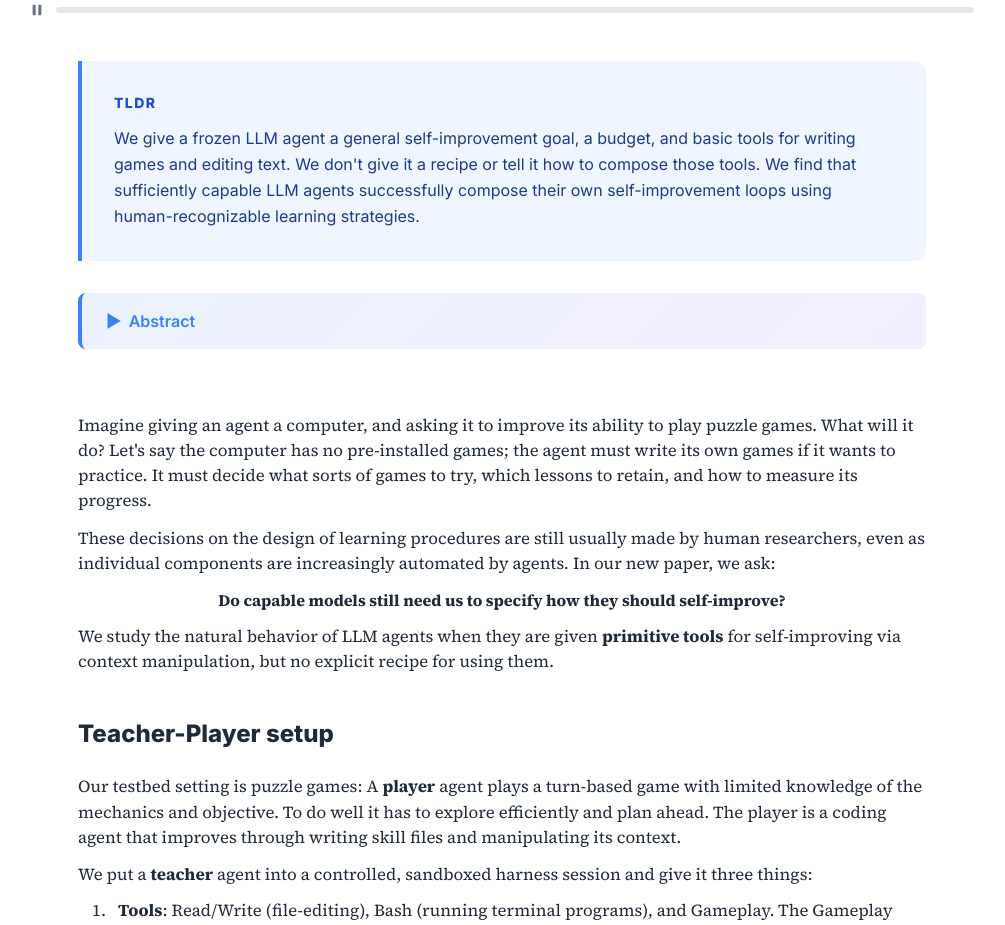
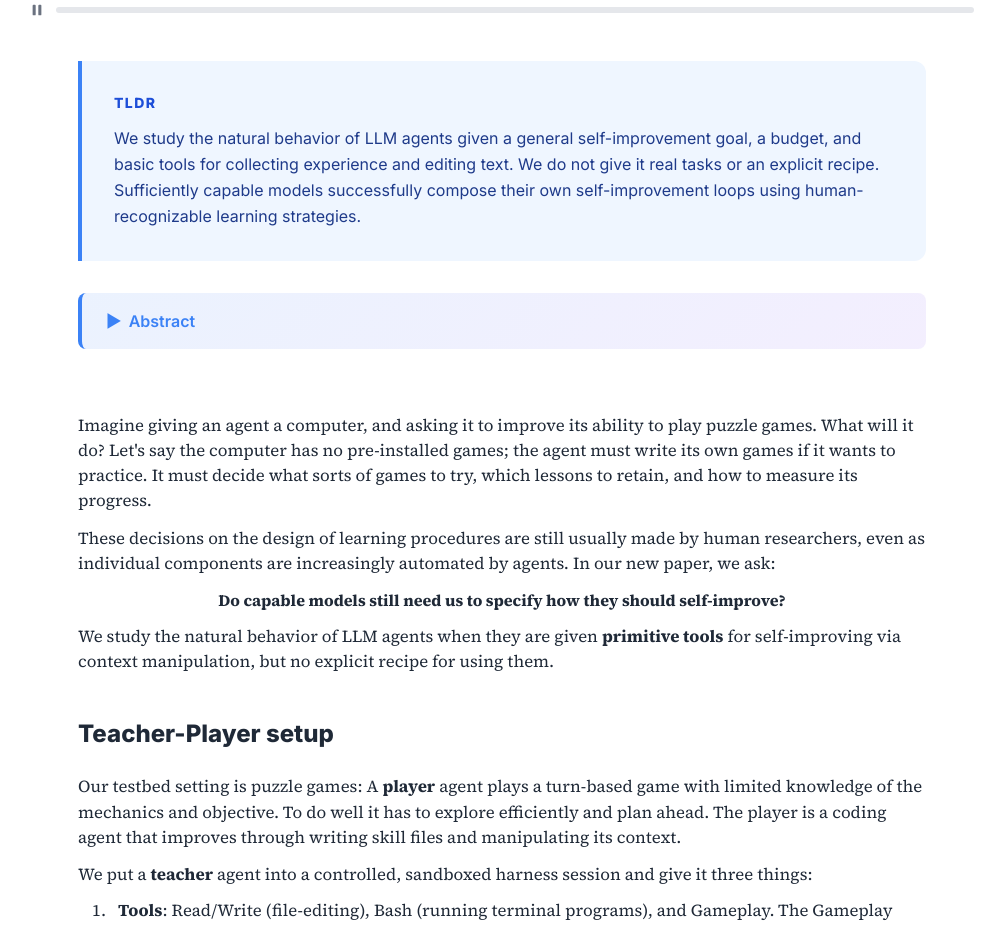
Before and after one commit to ssundaram21/self-org, a plain HTML site: page index.html in a window 1280 px wide. Shown: the part 1100-2025 px from the top of the page, without its empty margins (138-1143 px from the left). Drawn offline with nearby package versions, Linux system fonts and the light colour scheme.

Commit message:
Update index.html

```diff
--- a/index.html
+++ b/index.html
@@ -206,7 +206,7 @@
         <div class="bg-blue-50 border-l-4 border-blue-500 p-8 rounded-r-xl mb-6">
             <h3 class="font-bold uppercase text-sm tracking-widest text-blue-700 mb-3">TLDR</h3>
             <p class="text-base text-blue-900 leading-relaxed">
-                We give a frozen LLM agent a general self-improvement goal, a budget, and basic tools for writing games and editing text. We don't give it a recipe or tell it how to compose those tools. We find that sufficiently capable LLM agents successfully compose their own self-improvement loops using human-recognizable learning strategies.
+                We study the natural behavior of LLM agents given a general self-improvement goal, a budget, and basic tools for collecting experience and editing text. We do not give it real tasks or an explicit recipe. Sufficiently capable models successfully compose their own self-improvement loops using human-recognizable learning strategies.
             </p>
         </div>
 
```
